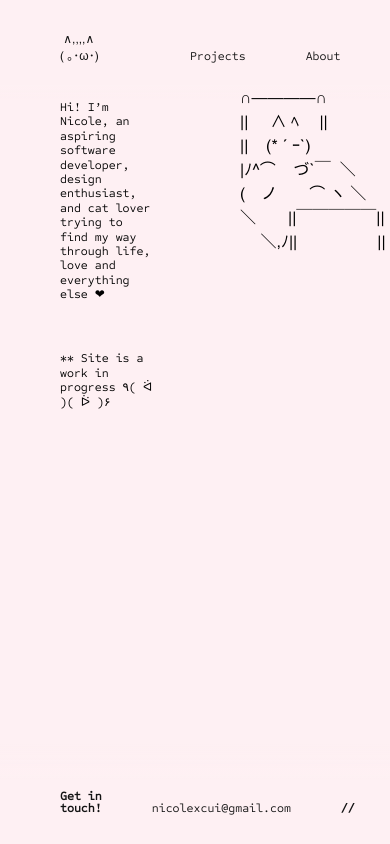
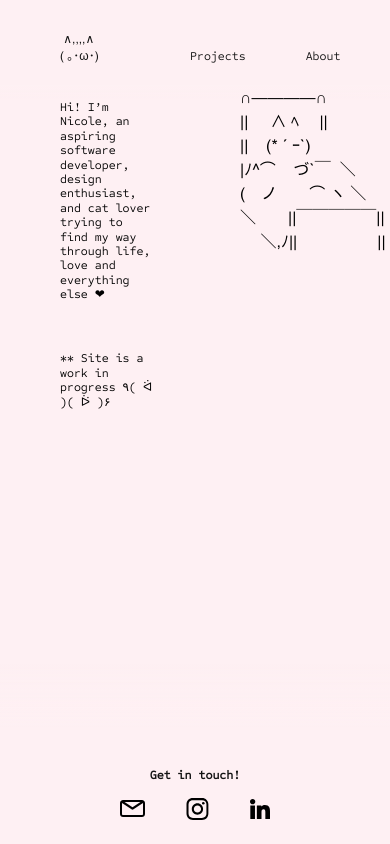
Before and after one commit to nisu75/nisu75.github.io, a React (Create React App) app: page / in a window 390 px wide. Built offline with nearby package versions, Linux system fonts and the light colour scheme.

Commit message:
made footer responsive

```diff
--- a/src/components/Footer.css
+++ b/src/components/Footer.css
@@ -9,17 +9,27 @@
     margin: 0;
     bottom: 0;
     width: 100%;
+    color: #131313;
     overflow: hidden;
     position: fixed;
     height:100px;
     display:flex;
-    flex-direction: row;
     background: linear-gradient(#fef0f300, 20%, #FEF0F3, 50%, #FEF0F3);
+}
+
+.touchfoot{
+    float: left;
+    text-decoration: none;
+    margin-top: auto;
+    margin-bottom: 30px;
+    margin-left: 20px;
+    display: inline;
+    position: relative;
+    font-weight: bold;
 }
 
 .foottext{
     float: left;
-    color: #131313;
     text-decoration: none;
     margin-top: auto;
     margin-bottom: 30px;
@@ -34,6 +44,10 @@
     color: #131313;
     text-decoration: none;
     font-weight: normal;
+}
+
+.footlinklist{
+    margin-top: auto;
 }
 
 .footlink::before{
@@ -54,3 +68,116 @@
     transform: scaleX(1);
     transform-origin: bottom left;
 }
+
+/* For mobile phones: */
+[class*="col-"] {
+    width: 100%;
+  }
+
+  /* Extra small devices (phones, 600px and down) */
+  @media only screen and (max-width: 600px) {
+    .footlist {
+        height: 180px;
+        flex-direction: column;
+        padding-left: 0px;
+        text-align: center;
+    }
+
+    .touchfoot {
+        margin-top: 105px;
+        margin-bottom: 0;
+        margin-left: 0;
+    }
+
+    .footlinklist{
+        display: none;
+    }
+
+    .footiconlist{
+        display: flex;
+        flex-direction: row;
+        display: inline;
+        padding-left: 0;
+        margin-top: 15px;
+    }
+
+    .footicon{
+        display: inline;
+        padding-left: 20px;
+        padding-right: 20px;
+        bottom: 0;
+    }
+
+    .email{
+        height: 25px;
+    }
+
+    .insta{
+        height: 25px;
+    }
+
+    .linkedin{
+        height: 20px;
+        padding-bottom: 2px;
+    }
+  }
+
+
+  /* Large devices (laptops/desktops, 992px and up) */
+  @media only screen and (min-width: 600px) {
+    .footlist {
+        height: 180px;
+        flex-direction: column;
+        padding-left: 0px;
+        text-align: center;
+    }
+
+    .touchfoot {
+        margin-top: 105px;
+        margin-bottom: 0;
+        margin-left: 0;
+    }
+
+    .footlinklist{
+        display: flex;
+        flex-direction: row;
+        display: inline-block;
+        padding-bottom: 30px;
+        padding-left: 0;
+    }
+
+    .foottext{
+        float: none;
+    }
+
+    .footiconlist{
+        display: none;
+    }
+  }
+
+  /* Extra large devices (large laptops and desktops, 1200px and up) */
+  @media only screen and (min-width: 740px) {
+    .touchfoot {
+        margin-top: auto;
+        padding-left: 40px;
+        margin-bottom: 30px;
+    }
+
+    .footlist {
+        height: 100px;
+        flex-direction: row;
+    }
+
+    .footlinklist {
+        padding-bottom: 0;
+        padding-left: 20px;
+    }
+
+    .foottext{
+        float: left;
+    }
+
+    .footiconlist{
+        display: none;
+    }
+  }
--- a/src/components/Footer.jsx
+++ b/src/components/Footer.jsx
@@ -1,14 +1,36 @@
 import "./Footer.css";
+import emailIcon from '../icons/email.svg';
+import instaIcon from '../icons/instagram.svg';
+import linkedinIcon from '../icons/linkedin.svg';
 
 export default function Foot() {
     return (<div className="foot">
         <ul className="footlist">
-            <li className="foottext">Get in touch!</li>
-            <li className="foottext"><a className="footlink" href="mailto:nicolexcui@gmail.com">nicolexcui@gmail.com</a></li>
-            <li className="foottext"> // </li>
-            <li className="foottext"><a className="footlink" href="https://www.instagram.com/nicolecui_/" target="_blank" rel="noopener noreferrer">Instagram</a></li>
-            <li className="foottext"> // </li>
-            <li className="foottext"><a className="footlink" href="https://www.linkedin.com/in/nicolexcui/" target="_blank" rel="noopener noreferrer">LinkedIn</a></li>
+            <li className="touchfoot">Get in touch!</li>
+            <ul className="footlinklist">
+                <li className="foottext"><a className="footlink" href="mailto:nicolexcui@gmail.com">nicolexcui@gmail.com</a></li>
+                <li className="foottext"> // </li>
+                <li className="foottext"><a className="footlink" href="https://www.instagram.com/nicolecui_/" target="_blank" rel="noopener noreferrer">Instagram</a></li>
+                <li className="foottext"> // </li>
+                <li className="foottext"><a className="footlink" href="https://www.linkedin.com/in/nicolexcui/" target="_blank" rel="noopener noreferrer">LinkedIn</a></li>
+            </ul>
+            <ul className="footiconlist">
+                <li className = "footicon">
+                    <a href="mailto:nicolexcui@gmail.com">
+                        <img className="email" src={emailIcon} />
+                    </a>
+                </li>
+                <li className = "footicon">
+                    <a href="https://www.instagram.com/nicolecui_/" target="_blank" rel="noopener noreferrer">
+                        <img className="insta" src={instaIcon} />
+                    </a>
+                </li>
+                <li className = "footicon">
+                <a className="footlink" href="https://www.linkedin.com/in/nicolexcui/" target="_blank" rel="noopener noreferrer">
+                        <img className="linkedin" src={linkedinIcon} />
+                    </a>
+                </li>
+            </ul>
         </ul>
     </div>)
 }
```
